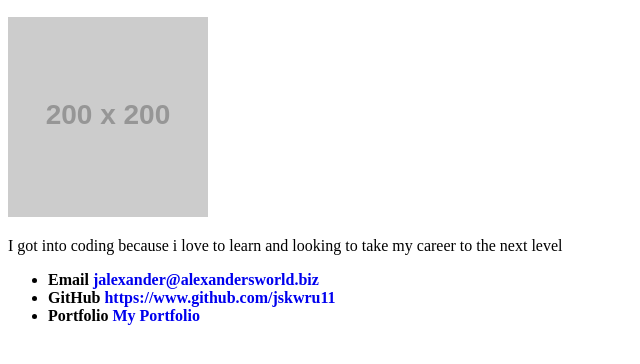
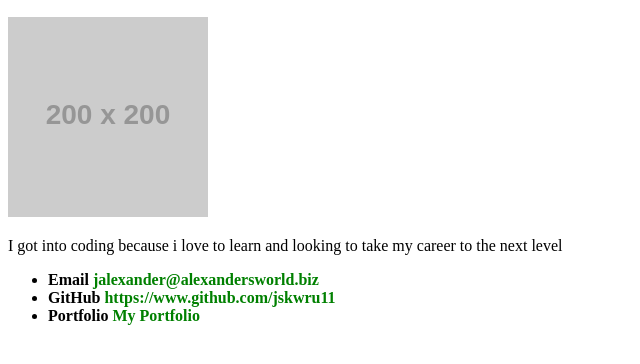
Before and after one commit to jskwru11/student_bio, a plain HTML site: page index.html in a window 1280 px wide. Shown: the part 110-474 px from the top of the page, without its empty margins (0-640 px from the left). Drawn offline with Linux system fonts and the light colour scheme; placeholder pictures from the web are drawn by us.

Commit message:
updated link visited hover active

```diff
--- a/style.css
+++ b/style.css
@@ -6,6 +6,18 @@ a {
     text-decoration: none;
 }
 
+a:link {
+    color: green;
+}
+
+a:visited {
+    color: red;
+}
+
 a:hover {
     color: darkblue;
 }
+
+a:active {
+    color: yellow;
+}
```
